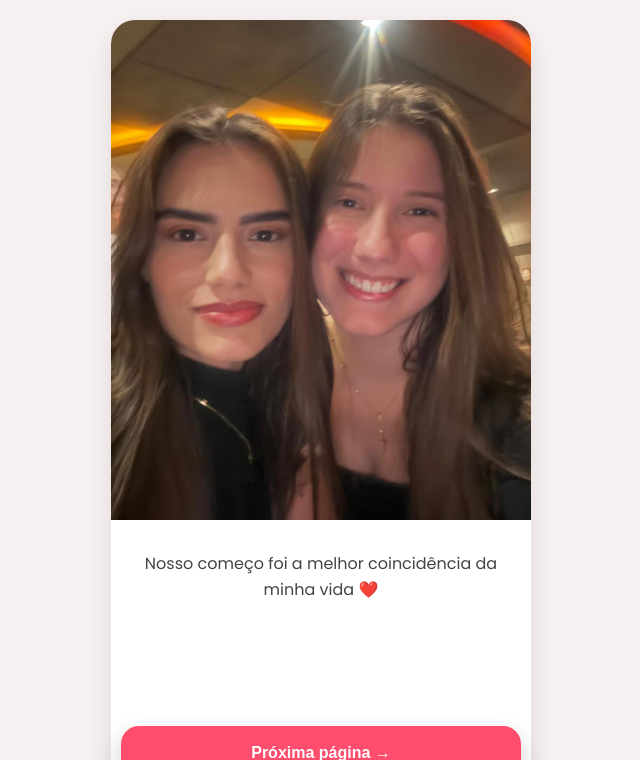
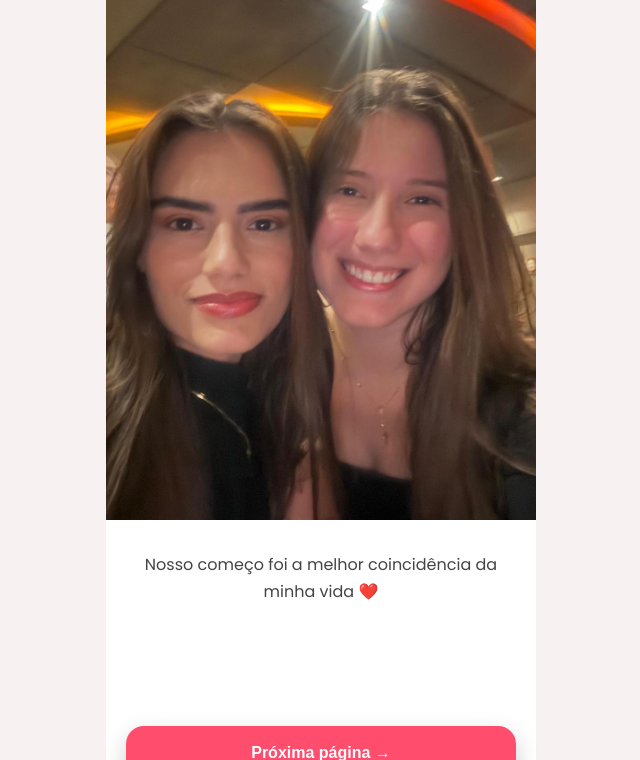
Before and after one commit to raquelvcampos/nos, a plain HTML site: page index.html in a window 1280 px wide. Shown: the top 760 px of the page, without its empty margins (319-959 px from the left). Drawn offline with Linux system fonts and the light colour scheme.

Commit message:
Update style.css

```diff
--- a/style.css
+++ b/style.css
@@ -8,28 +8,27 @@ body {
   background: #f7f1f2;
   font-family: 'Poppins', sans-serif;
 
-  min-height: 100vh;
-
   display: flex;
   justify-content: center;
   align-items: center;
 
-  padding: 20px;
+  min-height: 100vh;
+
+  overflow-x: hidden;
 }
 
 .album {
+
   width: 100%;
-  max-width: 420px;
+  max-width: 430px;
+
+  min-height: 100vh;
 
   background: white;
 
-  border-radius: 24px;
+  position: relative;
 
   overflow: hidden;
-
-  box-shadow: 0 10px 30px rgba(0,0,0,0.1);
-
-  position: relative;
 }
 
 .page {
@@ -42,18 +41,26 @@ body {
 }
 
 .page img {
+
   width: 100%;
-  height: 500px;
+
+  height: 65vh;
+
   object-fit: cover;
 }
 
 .page p {
+
   padding: 24px;
+
   padding-bottom: 120px;
 
   font-size: 16px;
-  line-height: 1.6;
+
+  line-height: 1.7;
+
   color: #444;
+
   text-align: center;
 }
 
@@ -62,12 +69,14 @@ button {
   position: fixed;
 
   bottom: 20px;
+
   left: 50%;
 
   transform: translateX(-50%);
 
-  width: 90%;
-  max-width: 400px;
+  width: calc(100% - 40px);
+
+  max-width: 390px;
 
   border: none;
 
@@ -84,21 +93,17 @@ button {
 
   cursor: pointer;
 
-  transition: 0.3s;
-
   box-shadow: 0 10px 25px rgba(0,0,0,0.2);
 
-  z-index: 1000;
-}
-
-button:hover {
-  background: #e6395d;
+  z-index: 999;
 }
 
 .final-page {
-  min-height: 700px;
+
+  min-height: 100vh;
 
   display: flex;
+
   justify-content: center;
   align-items: center;
 
@@ -110,14 +115,20 @@ button:hover {
 }
 
 .final-text h1 {
+
   font-size: 42px;
+
   color: #ff4d6d;
+
   margin-bottom: 24px;
 }
 
 .final-text p {
+
   font-size: 18px;
+
   line-height: 1.8;
+
   color: #444;
 }
 
```
